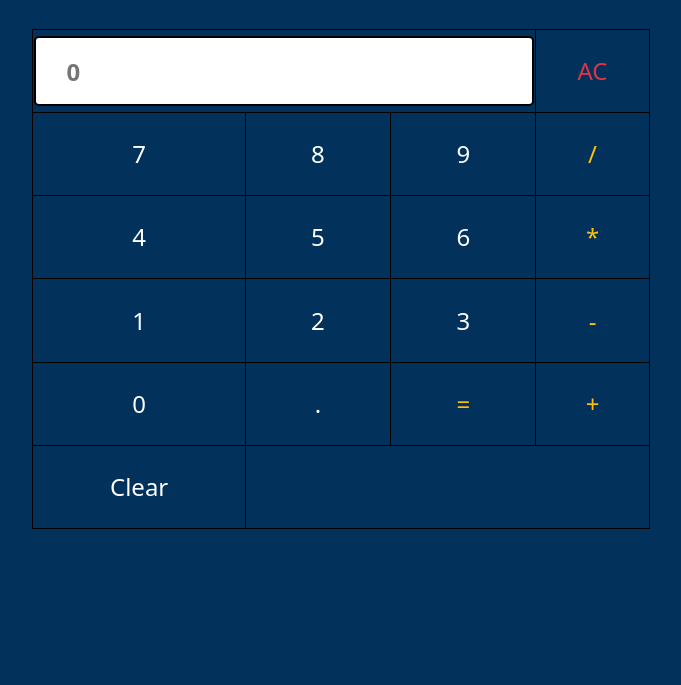
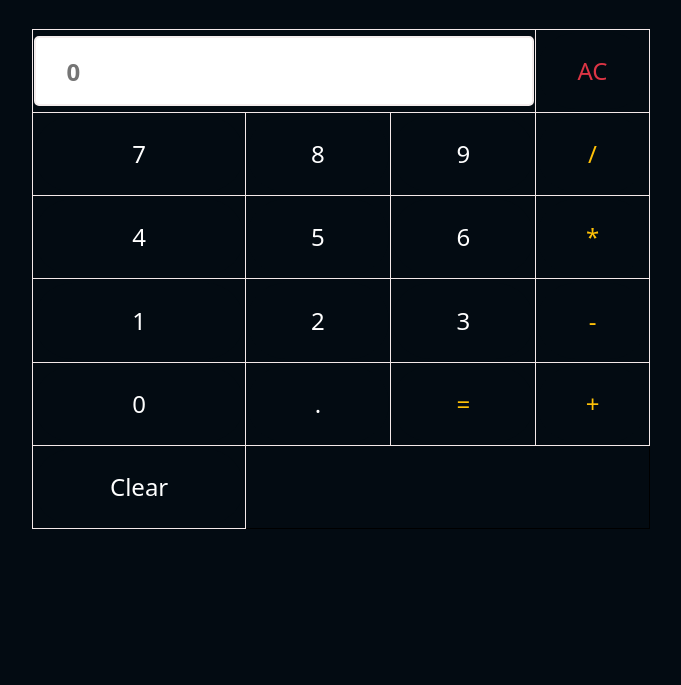
Before and after one commit to AbinJoseph007/JS-calculator, a plain HTML site: page index.html in a window 1280 px wide. Shown: the part 115-800 px from the top of the page, without its empty margins (299-980 px from the left). Drawn offline with nearby package versions, Linux system fonts and the light colour scheme.

Commit message:
css updated

```diff
--- a/style.css
+++ b/style.css
@@ -1,5 +1,5 @@
 *{
-    background-color: rgb(2, 50, 92);
+    background-color: rgb(3, 11, 18);
 }
 
 table {
@@ -17,7 +17,7 @@ input[type="button"] {
     font-size: 24px;
     font-weight: light;
     border: none;
-    border-radius: 5px;
+    border-radius: 50px;
 
 }
 
@@ -27,12 +27,13 @@ input[type="text"] {
     font-weight: bold;
     border: none;
     border-radius: 5px;
-    border: 2px solid black;
+    border: 2px solid rgb(244, 237, 237);
     background-color: white;
 }
 
 td{
-    border:1px solid black
+    border:1px solid rgb(244, 233, 233);
+    border-radius: 3px;
 }
 #result{
     width:500px;
```
